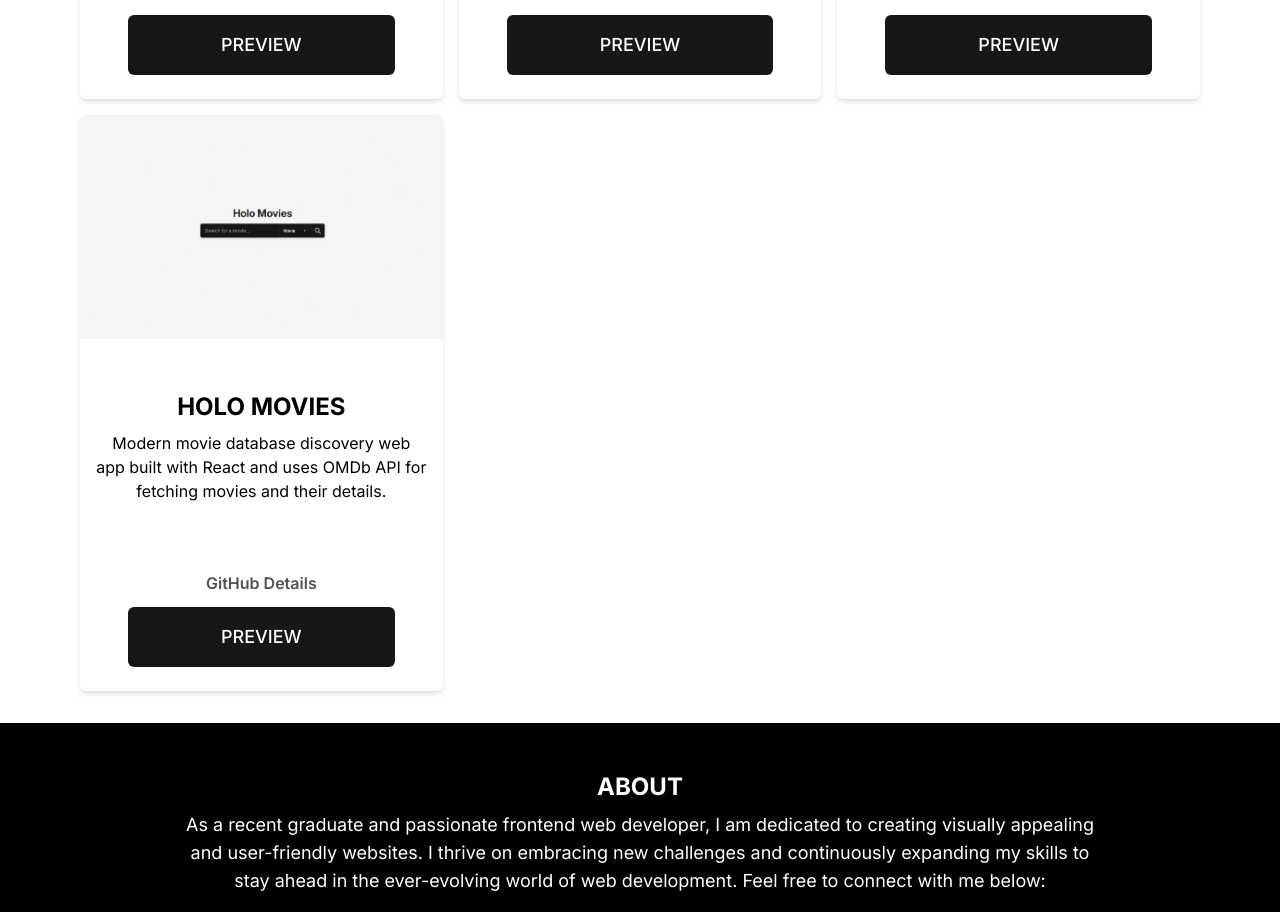
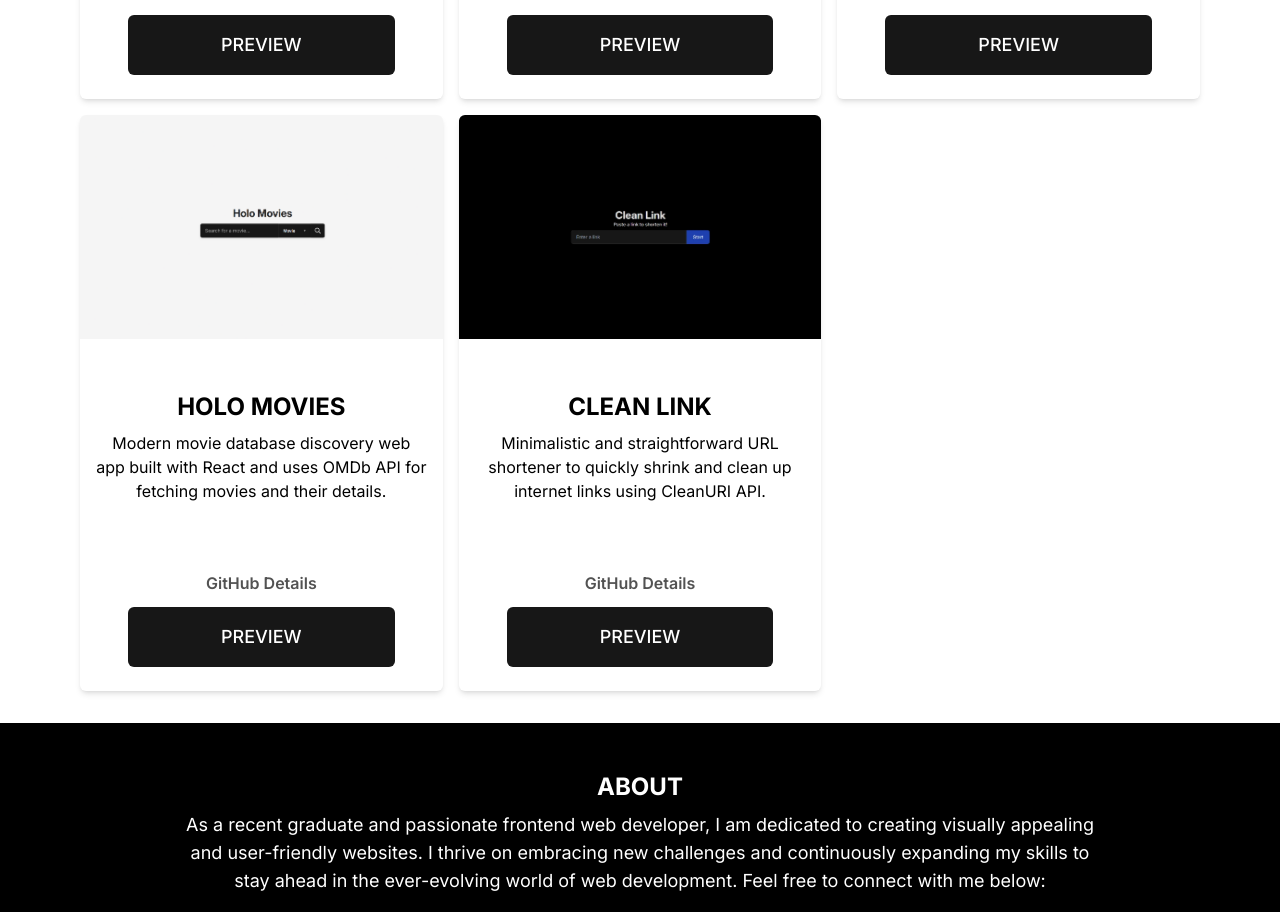
Before and after one commit to as9284/as-portfolio, a React (Vite) app: page / in a window 1280 px wide. Shown: the part 1405-2317 px from the top of the page. Built offline with nearby package versions, Linux system fonts and the light colour scheme.

Commit message:
Add clean link project

```diff
--- a/src/components/Projects.jsx
+++ b/src/components/Projects.jsx
@@ -5,12 +5,14 @@ import HoloMovies from "../assets/holomovies.webp";
 import SkyCloud from "../assets/skycloud.webp";
 import SpaceRise from "../assets/spacerise.webp";
 import Memoir from "../assets/memoir.webp";
+import CleanLink from "../assets/cleanlink.webp";
 
 const images = {
   "holomovies.webp": HoloMovies,
   "skycloud.webp": SkyCloud,
   "spacerise.webp": SpaceRise,
   "memoir.webp": Memoir,
+  "cleanlink.webp": CleanLink,
 };
 
 const importAll = (imagePaths) => {
--- a/src/data/cardsData.json
+++ b/src/data/cardsData.json
@@ -30,5 +30,13 @@
     "src": "holomovies.webp",
     "link": "https://github.com/as9284/holo-movies",
     "preview": "https://holo-movies.vercel.app/"
+  },
+  {
+    "id": 5,
+    "title": "Clean Link",
+    "description": "Minimalistic and straightforward URL shortener to quickly shrink and clean up internet links using CleanURI API.",
+    "src": "cleanlink.webp",
+    "link": "https://github.com/as9284/clean-link",
+    "preview": "https://clean-link.vercel.app/"
   }
 ]
```
Also changed, not shown: src/assets/cleanlink.webp (added).
